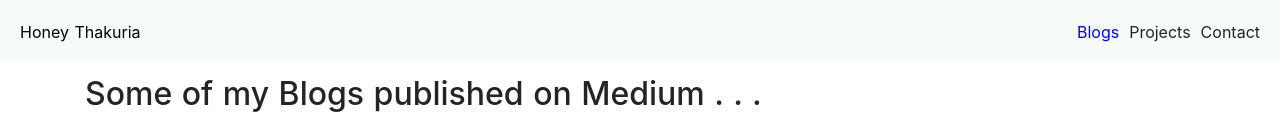
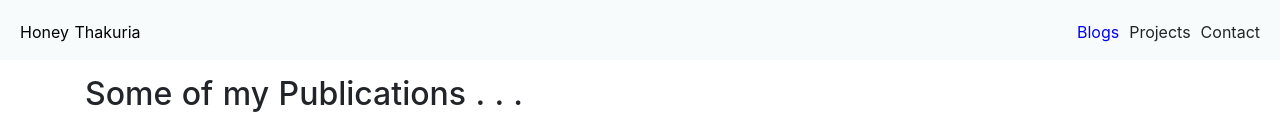
Before and after one commit to shubhith/WEBP, a Nuxt app: page /blogs in a window 1280 px wide. Shown: the top 135 px of the page. Built offline with nearby package versions, Linux system fonts and the light colour scheme.

Commit message:
Modified blogs page

```diff
--- a/pages/blogs/index.vue
+++ b/pages/blogs/index.vue
@@ -2,7 +2,7 @@
   <div>
     <Header/>
     <section class="container">
-       <h2 class="blogs-page-title"> Some of my Blogs published on Medium . . . </h2>
+       <h2 class="blogs-page-title"> Some of my Publications . . . </h2>
       <div class="row">
         <div class="col-md-6 blog" v-for="blog in blogsData" :key="blog.id">
           <a :href="blog.url" target="blank">
```
